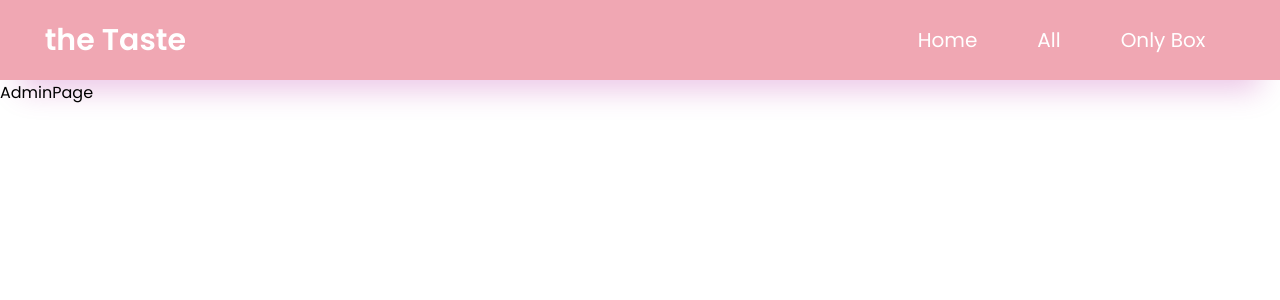
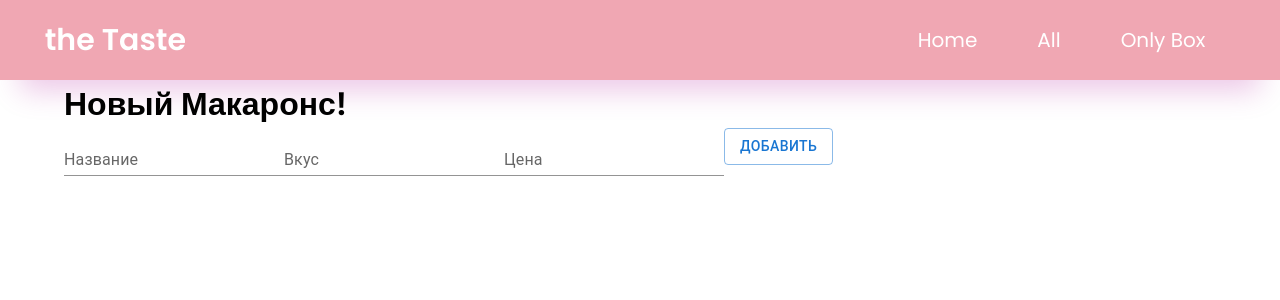
Before and after one commit to SanjarGg/cokcsoso, a React (Create React App) app: page /admin in a window 1280 px wide. Shown: the top 300 px of the page. Built offline with nearby package versions, Linux system fonts and the light colour scheme.

Commit message:
add create

```diff
--- a/src/Navigation.js
+++ b/src/Navigation.js
@@ -1,6 +1,7 @@
 import React from "react";
 import { BrowserRouter, Route, Routes } from "react-router-dom";
 import Navbar from "./Components/Navbar";
+import AdminProvider from "./contexts/AdminProvider";
 import AdminPage from "./Pages/AdminPage";
 import AllProductPage from "./Pages/AllProductPage";
 import BoxPage from "./Pages/BoxPage";
@@ -9,6 +10,7 @@ import MainPage from "./Pages/MainPage";
 function Navigation() {
   return (
     <div>
+      <AdminProvider>
         <BrowserRouter>
           <Navbar />
           <Routes>
@@ -18,6 +20,7 @@ function Navigation() {
             <Route path="/onlybox" element={<BoxPage />} />
           </Routes>
         </BrowserRouter>
+      </AdminProvider>
     </div>
   );
 }
--- a/src/Pages/AdminPage.jsx
+++ b/src/Pages/AdminPage.jsx
@@ -8,9 +8,68 @@ import {
   InputLabel,
   Button,
 } from "@mui/material";
+import { AdminContext } from "../contexts/AdminProvider";
 
 function AdminPage() {
-  return <div>AdminPage</div>;
+  const { sendMakaroons } = React.useContext(AdminContext);
+
+  const [name, setName] = React.useState("");
+  const [taste, setTaste] = React.useState("");
+  const [price, setPrice] = React.useState("");
+
+  const handleSubmit = () => {
+    const newMakaroons = {
+      name: name.trim(),
+      brand: taste.trim(),
+      price,
+    };
+    for (let i in newMakaroons) {
+      if (!newMakaroons[i]) {
+        alert("Заполните поля");
+        return;
+      }
+    }
+    sendMakaroons(newMakaroons);
+    setName("");
+    setTaste("");
+    setPrice("");
+  };
+  return (
+    <div className="admi-add-page">
+      <Container>
+        <h1>Новый Макаронс!</h1>
+        <form
+          onSubmit={(e) => {
+            e.preventDefault();
+            handleSubmit();
+          }}
+        >
+          <TextField
+            value={name}
+            onChange={(e) => setName(e.target.value)}
+            label="Название"
+            variant="standard"
+          />
+          <TextField
+            value={taste}
+            onChange={(e) => setTaste(e.target.value)}
+            label="Вкус"
+            variant="standard"
+          />
+          <TextField
+            value={price}
+            onChange={(e) => setPrice(parseInt(e.target.value))}
+            label="Цена"
+            variant="standard"
+            type="number"
+          />
+          <Button variant="outlined" type="submit">
+            Добавить
+          </Button>
+        </form>
+      </Container>
+    </div>
+  );
 }
 
 export default AdminPage;
--- a/src/contexts/AdminProvider.js
+++ b/src/contexts/AdminProvider.js
@@ -1,7 +1,48 @@
 import React from "react";
+import { makaroonsApi } from "../helpers/Const";
 
-function AdminProvider() {
-  return <div>AdminProvider</div>;
+export const AdminContext = React.createContext();
+
+const reducer = (state, action) => {
+  if (action.type === "GET_MAKAROONS") {
+    return {
+      ...state,
+      makaroons: action.payload,
+    };
+  }
+  return state;
+};
+
+function AdminProvider({ children }) {
+  const [state, dispatch] = React.useReducer(reducer, {
+    makaroons: [],
+  });
+
+  const sendMakaroons = (newMakaroons) => {
+    fetch(makaroonsApi, {
+      method: "POST",
+      headers: {
+        "Content-Type": "application/json",
+      },
+      body: JSON.stringify(newMakaroons),
+    });
+  };
+  const getMakaroons = () => {
+    fetch(makaroonsApi)
+      .then((res) => res.json())
+      .then((data) => {
+        let action = {
+          type: "GET_MAKAROONS",
+          payload: data,
+        };
+        dispatch(action);
+      });
+  };
+  const data = {
+    sendMakaroons,
+    getMakaroons,
+  };
+  return <AdminContext.Provider value={data}>{children}</AdminContext.Provider>;
 }
 
 export default AdminProvider;
```
Also changed, not shown: database.json (+6 -1 lines), src/helpers/Const.js (renamed from src/hepers/Const.js). Lines whose indentation alone changed are shown as unchanged.
